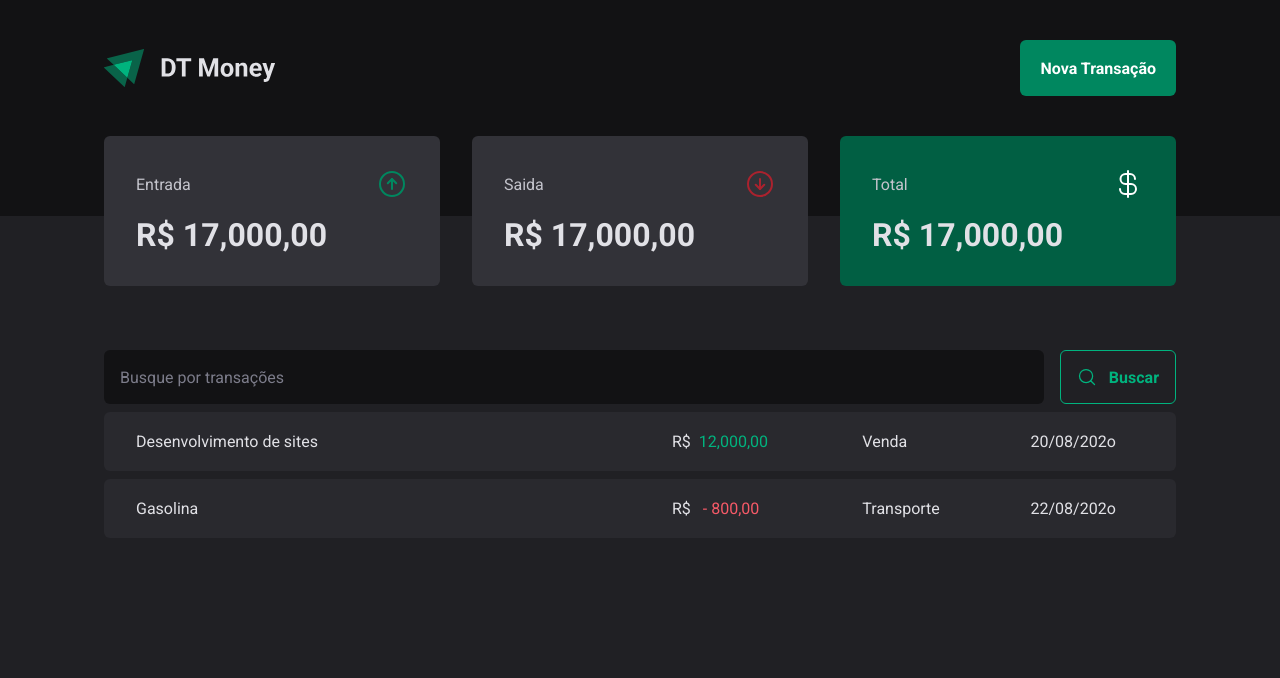
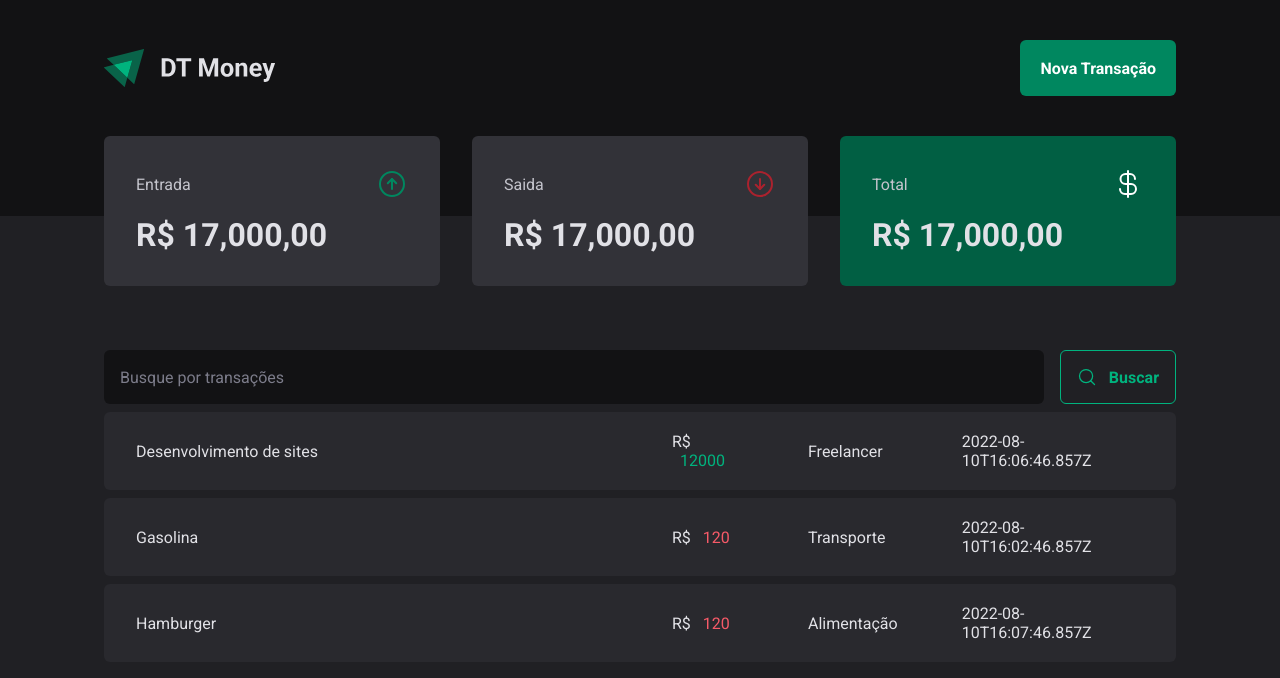
Before and after one commit to markus90souza/website-dtmoney, a React (Vite) app: page / in a window 1280 px wide. Shown: the top 678 px of the page. Built offline with nearby package versions, Linux system fonts and the light colour scheme; data requests are answered from the project's data file.

Commit message:
Feat:context Create transactions context and connet app in api service

```diff
--- a/package.json
+++ b/package.json
@@ -5,6 +5,7 @@
   "type": "module",
   "scripts": {
     "dev": "vite",
+    "server": "json-server server.json -p 3333 -w -d 500",
     "build": "tsc && vite build",
     "preview": "vite preview"
   },
@@ -22,6 +23,7 @@
     "@types/react-dom": "^18.0.6",
     "@types/styled-components": "^5.1.25",
     "@vitejs/plugin-react": "^2.0.0",
+    "json-server": "^0.17.0",
     "typescript": "^4.6.4",
     "vite": "^3.0.0"
   }
--- /dev/null
+++ b/server.json
@@ -0,0 +1,28 @@
+{
+  "transactions" : [
+    {
+      "id": 1,
+      "description": "Desenvolvimento de sites",
+      "type": "income",
+      "category": "Freelancer",
+      "price": 12000,
+      "createdAt": "2022-08-10T16:06:46.857Z"
+    },
+    {
+      "id": 2,
+      "description": "Gasolina",
+      "type": "outcome",
+      "category": "Transporte",
+      "price": 120,
+      "createdAt": "2022-08-10T16:02:46.857Z"
+    },
+    {
+      "id": 3,
+      "description": "Hamburger",
+      "type": "outcome",
+      "category": "Alimentação",
+      "price": 120,
+      "createdAt": "2022-08-10T16:07:46.857Z"
+    }
+  ]
+}
--- a/src/App.tsx
+++ b/src/App.tsx
@@ -1,4 +1,5 @@
 import { ThemeProvider } from 'styled-components'
+import { TransactionsProvider } from './contexts/TransactionsContext'
 import { Transactions } from './pages/Transactions'
 import { CssBoot } from './styles/boot'
 import { defaultTheme } from './styles/themes/default'
@@ -7,7 +8,9 @@ const App = () => {
   return (
     <ThemeProvider theme={defaultTheme}>
       <CssBoot />
-      <Transactions />
+      <TransactionsProvider>
+        <Transactions />
+      </TransactionsProvider>
     </ThemeProvider>
   )
 }
--- /dev/null
+++ b/src/contexts/TransactionsContext.tsx
@@ -0,0 +1,46 @@
+import { createContext, ReactNode, useEffect, useState } from 'react'
+
+type TransactionsData = {
+  id: number
+  description: string
+  price: number
+  type: 'income' | 'outcome'
+  category: string
+  createdAt: string
+}
+
+type TransactionsContextType = {
+  transactions: TransactionsData[]
+}
+
+const TransactionsContext = createContext({} as TransactionsContextType)
+
+type TransactionsProviderProps = {
+  children: ReactNode
+}
+
+const TransactionsProvider = ({ children }: TransactionsProviderProps) => {
+  const [transactions, setTransactions] = useState<TransactionsData[]>([])
+
+  useEffect(() => {
+    const loadTransactions = async () => {
+      const response = await fetch('http://localhost:3333/transactions')
+      const data = await response.json()
+      console.log(data)
+      setTransactions(data)
+    }
+
+    loadTransactions()
+  }, [transactions])
+  return (
+    <TransactionsContext.Provider
+      value={{
+        transactions,
+      }}
+    >
+      {children}
+    </TransactionsContext.Provider>
+  )
+}
+
+export { TransactionsContext, TransactionsProvider }
--- a/src/pages/Transactions/index.tsx
+++ b/src/pages/Transactions/index.tsx
@@ -1,5 +1,7 @@
+import { useContext } from 'react'
 import { Header } from '../../components/Header'
 import { Summary } from '../../components/Summary'
+import { TransactionsContext } from '../../contexts/TransactionsContext'
 import { Search } from './Form/Search'
 import {
   Container,
@@ -9,6 +11,7 @@ import {
 } from './styles'
 
 const Transactions = () => {
+  const { transactions } = useContext(TransactionsContext)
   return (
     <Container>
       <Header />
@@ -18,25 +21,17 @@ const Transactions = () => {
         <Search />
         <TransactionsTable>
           <tbody>
-            <tr>
-              <td>Desenvolvimento de sites</td>
-              <td>
-                R$
-                <Price variant="income">12,000,00</Price>
-              </td>
-              <td>Venda</td>
-              <td>20/08/202o</td>
-            </tr>
-
-            <tr>
-              <td>Gasolina</td>
-              <td>
-                R$
-                <Price variant="outcome"> - 800,00</Price>
-              </td>
-              <td>Transporte</td>
-              <td>22/08/202o</td>
-            </tr>
+            {transactions.map((transaction) => (
+              <tr key={transaction.id}>
+                <td>{transaction.description}</td>
+                <td>
+                  R${' '}
+                  <Price variant={transaction.type}>{transaction.price}</Price>
+                </td>
+                <td>{transaction.category}</td>
+                <td>{transaction.createdAt}</td>
+              </tr>
+            ))}
           </tbody>
         </TransactionsTable>
       </TransactionsTableContainer>
```
Also changed, not shown: 1 other file (tests, documents, lock files or other folders).
